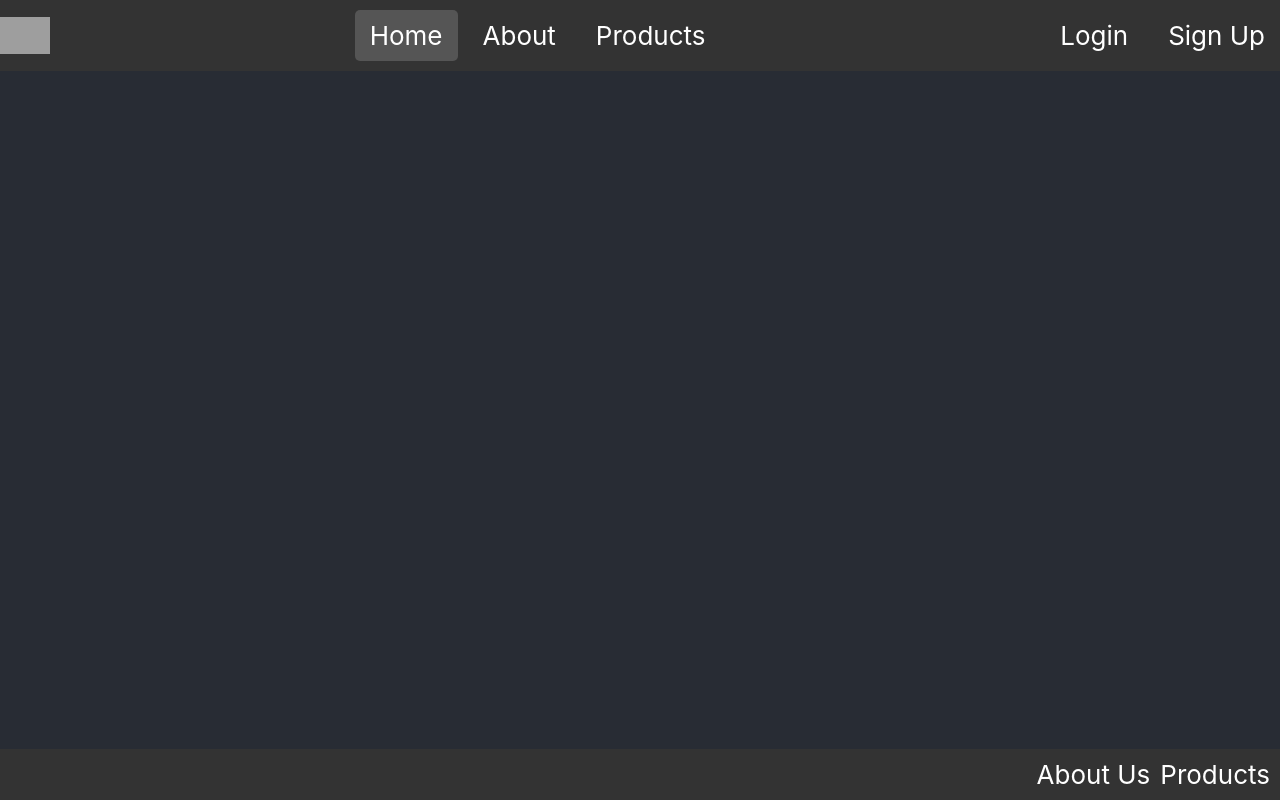
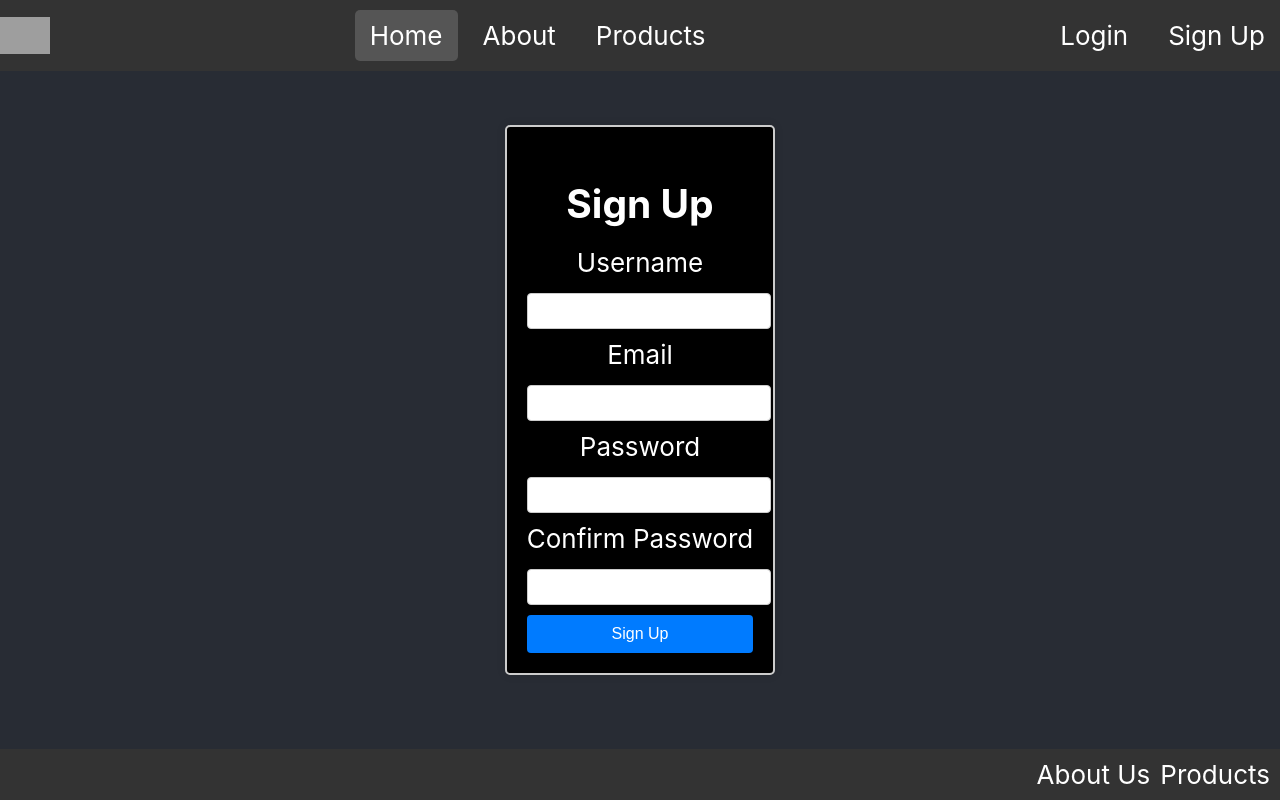
Before and after one commit to Dunn254/MSP3-Visionaries, a React (Create React App) app: page / in a window 1280 px wide. Built offline with nearby package versions, Linux system fonts and the light colour scheme; grey boxes are pictures that could not be loaded.

Commit message:
create sign up form

```diff
--- a/src/App.js
+++ b/src/App.js
@@ -2,6 +2,7 @@ import logo from './logo.svg';
 import './App.css';
 import NavBar from "./components/navbar"
 import Footer from "./components/footer"
+import Signup from "./components/signup"
 
 
 function App() {
@@ -10,6 +11,7 @@ function App() {
       <header className="App-header">
         <NavBar />
         <Footer />
+        <Signup />
       </header>
     </div>
   );
--- /dev/null
+++ b/src/components/signup.css
@@ -0,0 +1,49 @@
+.signup-container {
+  max-width: 700px;
+  margin: 50px auto;
+  padding: 20px;
+  border: 2px solid #ccc;
+  border-radius: 5px;
+  background-color: #000000;
+  box-shadow: 0 0 10px rgba(0, 0, 0, 0.1);
+}
+
+.signup-container h2 {
+  text-align: center;
+  margin-bottom: 20px;
+}
+
+.signup-container form {
+  display: grid;
+  grid-gap: 10px;
+}
+
+label {
+  display: block;
+  margin-bottom: 5px;
+}
+
+input[type="text"],
+input[type="email"],
+input[type="password"] {
+  width: 100%;
+  padding: 8px;
+  font-size: 16px;
+  border: 1px solid #ccc;
+  border-radius: 4px;
+}
+
+button {
+  width: 100%;
+  padding: 10px;
+  font-size: 16px;
+  background-color: #007bff;
+  color: #fff;
+  border: none;
+  border-radius: 4px;
+  cursor: pointer;
+}
+
+button:hover {
+  background-color: #0056b3;
+}
--- /dev/null
+++ b/src/components/signup.js
@@ -0,0 +1,79 @@
+import React, { useState } from 'react';
+import './signup.css'; // Import CSS file for styling
+
+const Signup = () => {
+  const [formData, setFormData] = useState({
+    username: '',
+    email: '',
+    password: '',
+    confirmPassword: ''
+  });
+
+  const handleChange = (e) => {
+    setFormData({ ...formData, [e.target.name]: e.target.value });
+  };
+
+  const handleSubmit = (e) => {
+    e.preventDefault();
+    // Handle form submission logic here (e.g., send data to server)
+    console.log(formData);
+    // Reset form fields after submission
+    setFormData({
+      username: '',
+      email: '',
+      password: '',
+      confirmPassword: ''
+    });
+  };
+
+  return (
+    <div className="signup-container">
+      <h2>Sign Up</h2>
+      <form onSubmit={handleSubmit}>
+        <label htmlFor="username">Username</label>
+        <input
+          type="text"
+          id="username"
+          name="username"
+          value={formData.username}
+          onChange={handleChange}
+          required
+        />
+
+        <label htmlFor="email">Email</label>
+        <input
+          type="email"
+          id="email"
+          name="email"
+          value={formData.email}
+          onChange={handleChange}
+          required
+        />
+
+        <label htmlFor="password">Password</label>
+        <input
+          type="password"
+          id="password"
+          name="password"
+          value={formData.password}
+          onChange={handleChange}
+          required
+        />
+
+        <label htmlFor="confirmPassword">Confirm Password</label>
+        <input
+          type="password"
+          id="confirmPassword"
+          name="confirmPassword"
+          value={formData.confirmPassword}
+          onChange={handleChange}
+          required
+        />
+
+        <button type="submit">Sign Up</button>
+      </form>
+    </div>
+  );
+};
+
+export default Signup;
```
Also changed, not shown: 1 other file (tests, documents, lock files or other folders).
